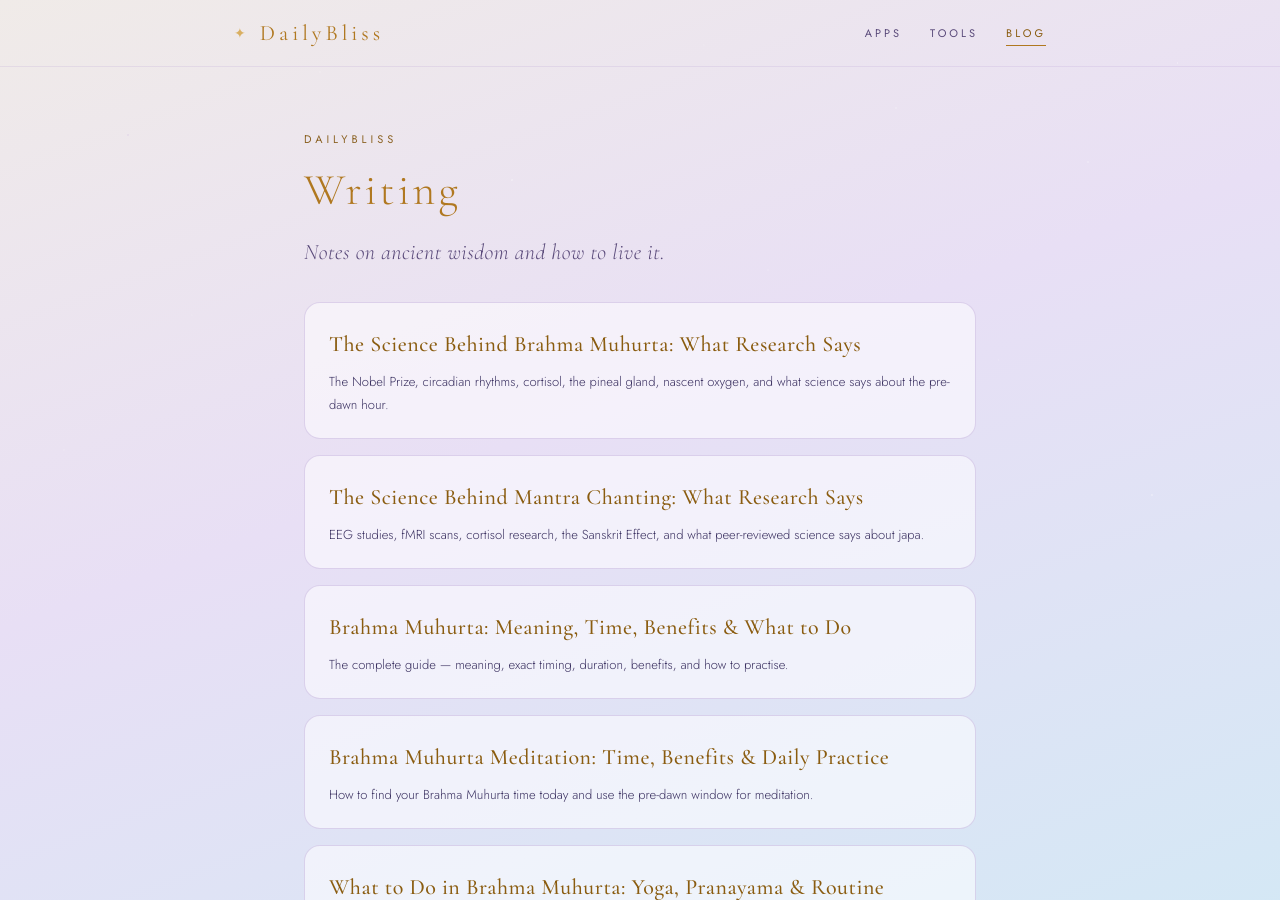
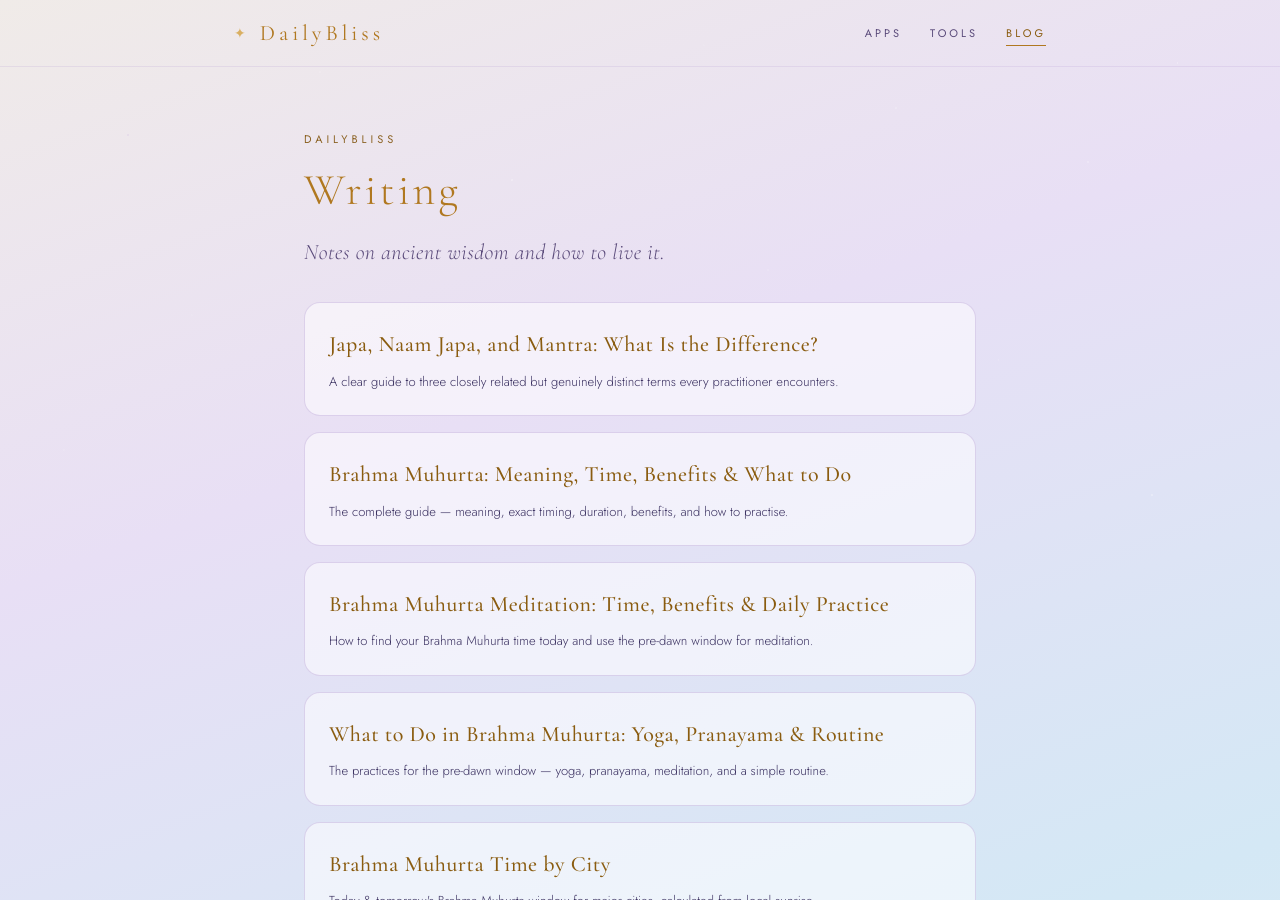
Before and after one commit to dailybliss/dailybliss.github.io, a Jekyll site: the page built from blog/index.html, in a window 1280 px wide and 900 px high. Built offline with Jekyll 4.4.1, drawn with Linux system fonts in a browser that asks for light colours.

Commit message:
Update index.html

```diff
--- a/blog/index.html
+++ b/blog/index.html
@@ -13,15 +13,9 @@ description: Notes on spiritual practice, ancient wisdom, and modern living.
 
   <ul class="post-list">
     <li>
-      <a href="{{ '/blog/science-of-brahma-muhurta/' | relative_url }}">
-        <h3>The Science Behind Brahma Muhurta: What Research Says</h3>
-        <p>The Nobel Prize, circadian rhythms, cortisol, the pineal gland, nascent oxygen, and what science says about the pre-dawn hour.</p>
-      </a>
-    </li>
-    <li>
-      <a href="{{ '/blog/science-of-mantra-chanting/' | relative_url }}">
-        <h3>The Science Behind Mantra Chanting: What Research Says</h3>
-        <p>EEG studies, fMRI scans, cortisol research, the Sanskrit Effect, and what peer-reviewed science says about japa.</p>
+      <a href="{{ '/blog/japa-naam-japa-mantra-difference/' | relative_url }}">
+        <h3>Japa, Naam Japa, and Mantra: What Is the Difference?</h3>
+        <p>A clear guide to three closely related but genuinely distinct terms every practitioner encounters.</p>
       </a>
     </li>
     <li>
```
